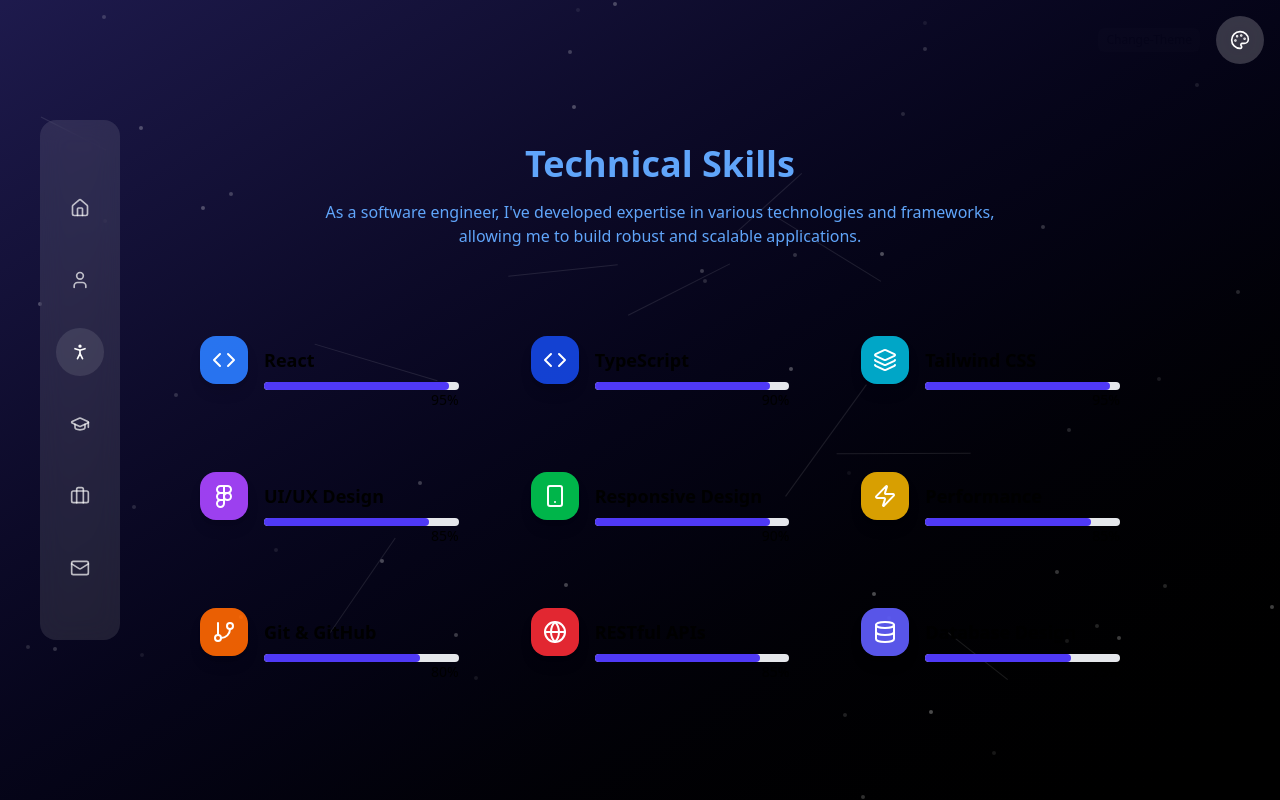
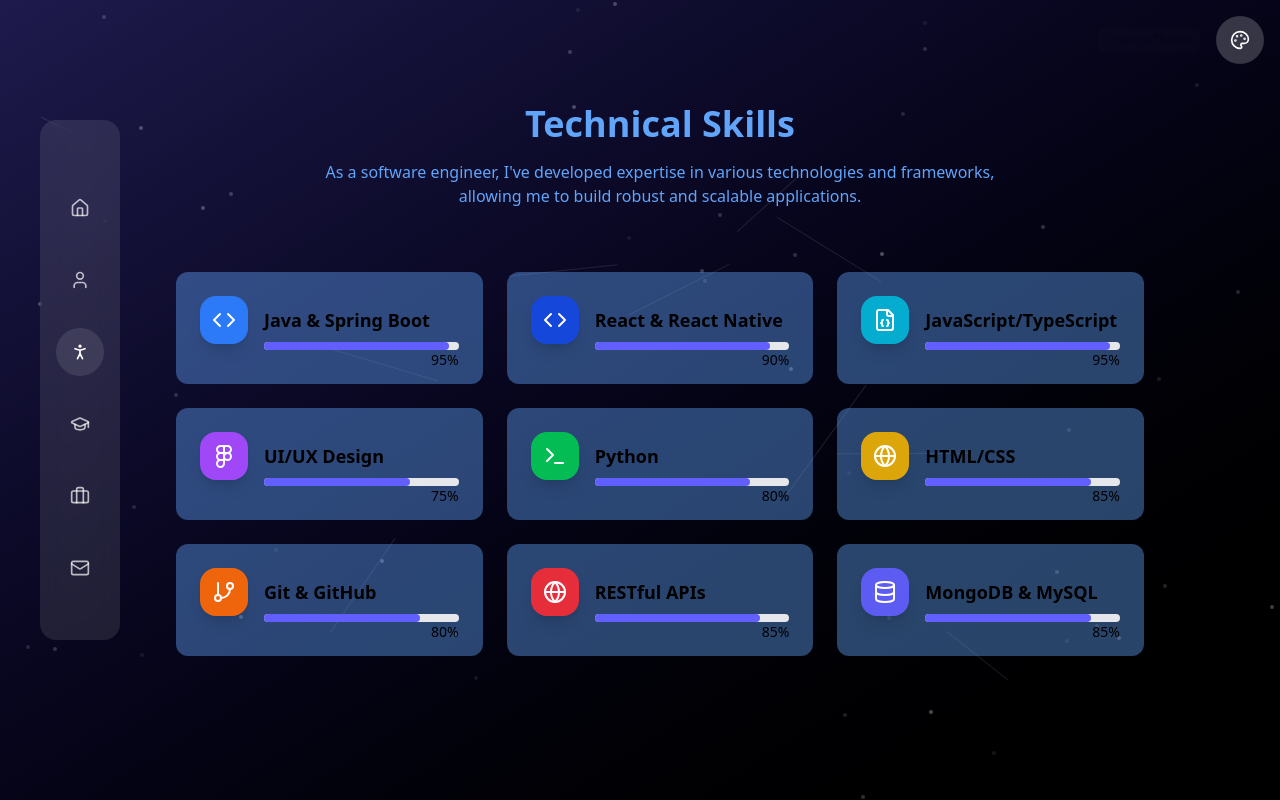
Before and after one commit to chathurasandaruwan/My-portfolio-React, a React (Vite) app: page /skills in a window 1280 px wide. Built offline with nearby package versions, Linux system fonts and the light colour scheme.

Commit message:
update Skill.tsx component

```diff
--- a/src/components/About.tsx
+++ b/src/components/About.tsx
@@ -35,7 +35,7 @@ export function About() {
                     real-world challenges in the software industry.
                 </p>
                 <button type='button'
-                        className=" group mt-6 inline-flex items-center rounded-full px-12 py-3 text-sm bg-white/10 font-medium hover:bg-white/20 hover:cursor-pointer border"
+                        className="group mt-6 inline-flex items-center rounded-full px-12 py-3 text-sm bg-white/10 font-medium hover:bg-white/20 hover:cursor-pointer border"
                         style={{borderColor: themeColor}}>
                     Download CV
                     <ArrowDown className="ml-2 h-4 w-4 transition-transform group-hover:translate-y-1"/>
--- a/src/components/SkillCard.tsx
+++ b/src/components/SkillCard.tsx
@@ -51,8 +51,9 @@ const SkillCard: React.FC<SkillCardProps> = ({ name, icon: IconComponent, level
                     <h3 className="font-semibold text-lg text-black">{name}</h3>
                     <div ref={progressRef} className="mt-2 bg-gray-200 rounded-full h-2">
                         <div
-                            className="bg-indigo-600 h-2 rounded-full transition-all duration-1000 ease-out"
+                            className="bg-indigo-500 h-2 rounded-full transition-all duration-1000 ease-out"
                             style={{
+                                // backgroundColor: `${themeColor}`,
                                 width: isVisible ? `${level}%` : '0%',
                                 transitionDelay: '100ms'
                             }}
--- a/src/components/Skills.tsx
+++ b/src/components/Skills.tsx
@@ -1,5 +1,5 @@
 import {useColor} from "../context/ColorContext.tsx";
-import {Code, Database, Figma, GitBranch, Globe, Layers, Smartphone, Zap} from "lucide-react";
+import {Code, Database, Figma, FileJson, GitBranch, Globe, Terminal} from "lucide-react";
 import SkillCard from "./SkillCard.tsx";
 
 export function Skills() {
@@ -15,20 +15,20 @@ export function Skills() {
 
     const skills = [
         {
-            name: "React",
+            name: "Java & Spring Boot",
             icon: Code,
             color: "bg-blue-500/90",
             level: 95,
         },
         {
-            name: "TypeScript",
+            name: "React & React Native",
             icon: Code,
             color: "bg-blue-700/90",
             level: 90,
         },
         {
-            name: "Tailwind CSS",
-            icon: Layers,
+            name: "JavaScript/TypeScript",
+            icon: FileJson,
             color: "bg-cyan-500/90",
             level: 95,
         },
@@ -36,17 +36,17 @@ export function Skills() {
             name: "UI/UX Design",
             icon: Figma,
             color: "bg-purple-500/90",
-            level: 85,
+            level: 75,
         },
         {
-            name: "Responsive Design",
-            icon: Smartphone ,
+            name: "Python",
+            icon: Terminal ,
             color: "bg-green-500/90",
-            level: 90,
+            level: 80,
         },
         {
-            name: "Performance",
-            icon: Zap ,
+            name: "HTML/CSS",
+            icon: Globe ,
             color: "bg-yellow-500/90",
             level: 85,
         },
@@ -63,15 +63,15 @@ export function Skills() {
             level: 85,
         },
         {
-            name: "Database Design",
+            name: "MongoDB & MySQL",
             icon: Database,
             color: "bg-indigo-500/90",
-            level: 75,
+            level: 85,
         },
     ]
 
     return (
-        <section className="relative min-h-screen w-full overflow-hidden md:pl-30 md:pt-20 lg:px-30 lg:pl-40 ">
+        <section className="relative min-h-screen w-full overflow-hidden md:pl-30 md:pt-10 lg:px-30 lg:pl-40 ">
             <div
                 className="container mx-auto px-4 py-18 md:py-16"
                 style={{color: themeColor}}
@@ -93,6 +93,7 @@ export function Skills() {
                             icon={skill.icon}
                             level={skill.level}
                             style={skill.color}
+                            themeColor={themeColor}
                         />
                     ))}
                 </div>
```
